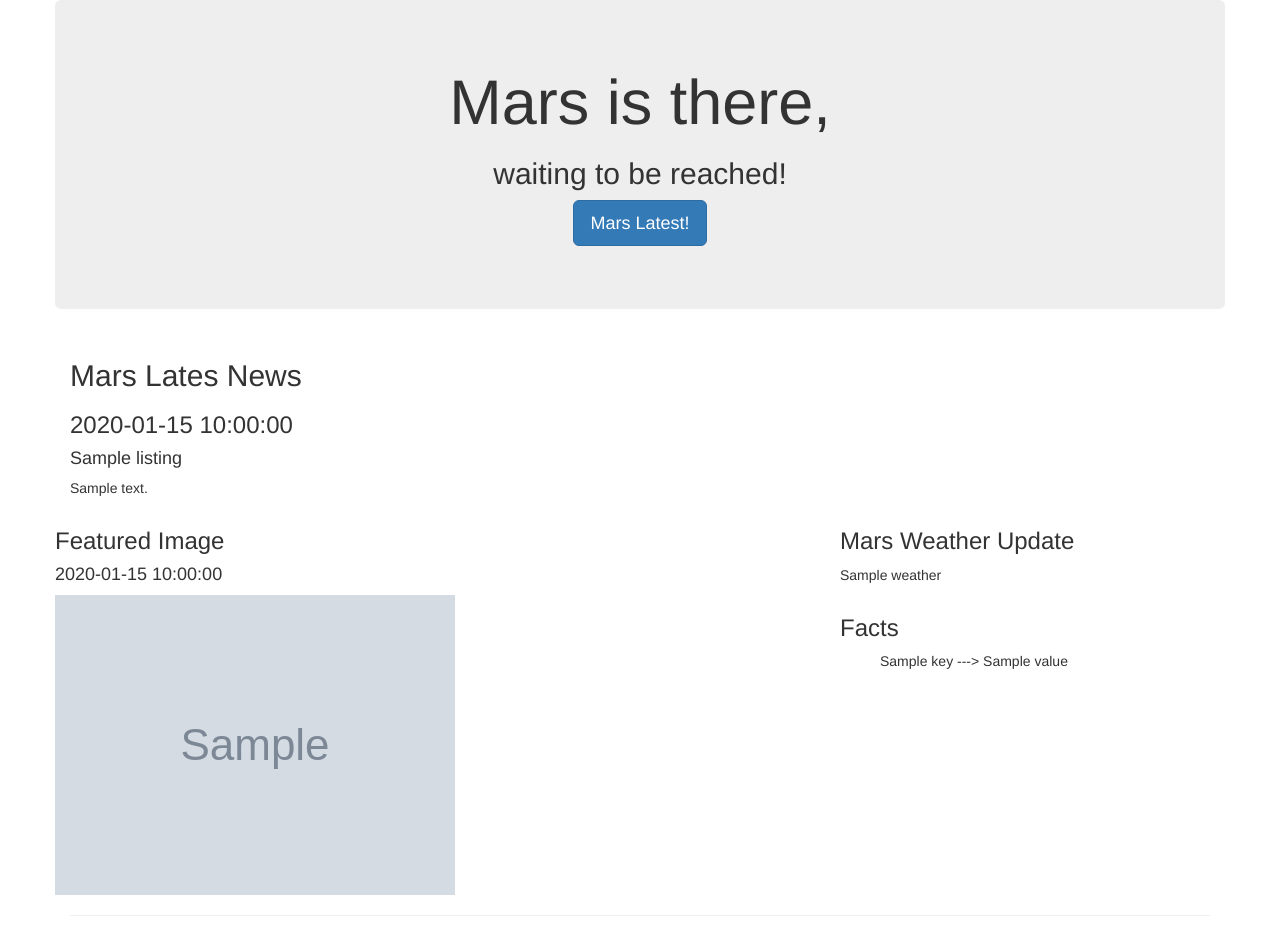
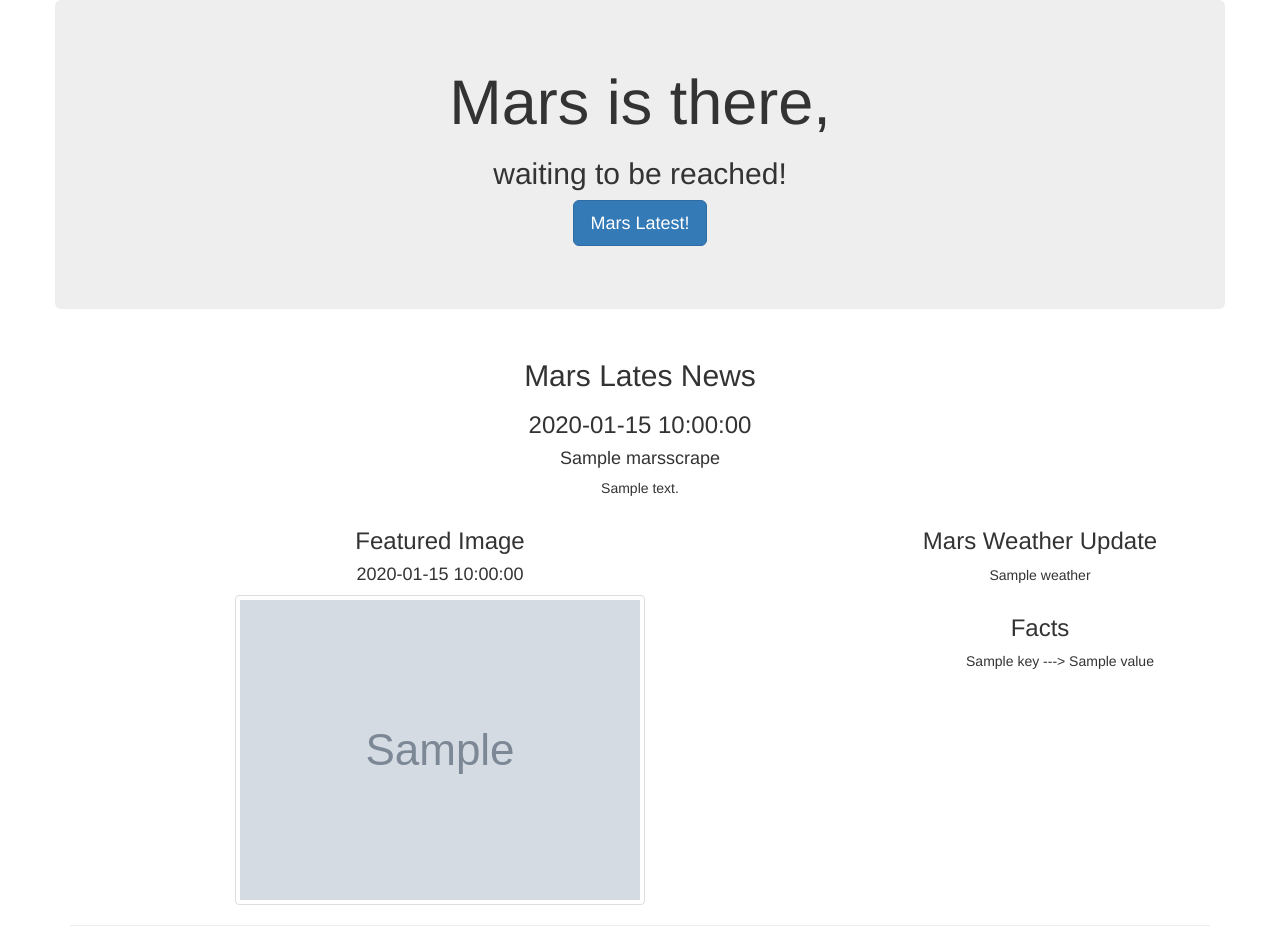
Before and after one commit to aerwemi/Mars-is-there-Flask-App, a Flask app: page / in a window 1280 px wide. Shown: the top 952 px of the page. Run offline with Flask 2, Linux system fonts and the light colour scheme; grey boxes marked "Sample" are stand-in pictures; a database or web service that is not in the repository returns one stand-in record (values such as "Sample title"); some libraries are stand-ins or nearby versions.

Commit message:
updated bootstrap

```diff
--- a/app.py
+++ b/app.py
@@ -9,17 +9,17 @@ mongo = PyMongo(app)
 
 @app.route("/")
 def index():
-    listings = mongo.db.listings.find_one()
-    return render_template("index.html", listings=listings)
+    marsScrape = mongo.db.marsScrape.find_one()
+    return render_template("index.html", marsScrape=marsScrape)
 
 
 @app.route("/scrape")
 def scrape():
-    listings = mongo.db.listings
-    listings_data = scrapeMar.scrape()
-    listings.update(
+    marsScrape = mongo.db.marsScrape
+    marsScrape_data = scrapeMar.scrape()
+    marsScrape.update(
         {},
-        listings_data,
+        marsScrape_data,
         upsert=True
     )
     return redirect("http://localhost:5000/", code=302)
--- a/scrapeMar.py
+++ b/scrapeMar.py
@@ -161,8 +161,4 @@ def scrape():
 
     updates['images']=images
 
-    print(updates)
-
-    #return listings
-    #return news_update
     return updates
--- a/templates/index.html
+++ b/templates/index.html
@@ -13,7 +13,7 @@
 <body>
     <div class="container">
 
-        <div class="row jumbotron text-center bg">
+        <div class="row jumbotron text-center">
             <h1>Mars is there,</h1>
             <h2>waiting to be reached!</h2>
             <p>
@@ -22,30 +22,32 @@
         </div>
 
         <!-- Mars Info -->
-        <div class="row" id="Mars_news">
+        <div class="row text-center" id="Mars_news">
             <div class="col-md-12">
                 <h2 class="heading">Mars Lates News</h2>
-                <h3 class="heading">{{listings.list_date}}</h3>
-                <h4 class="heading">{{listings.content_title}}</h4>
-                <p>{{listings.article_teaser_body}}</p>
+                <h3 class="heading">{{marsScrape.list_date}}</h3>
+                <h4 class="heading">{{marsScrape.content_title}}</h4>
+                <p>{{marsScrape.article_teaser_body}}</p>
             </div>
             <div class="row" id="Info">
                 <div class="col-md-8">
                     <h3 class="heading">Featured Image</h3>
-                    <h4 class="heading">{{listings.featuredDate}}</h4>
-                    <img src={{listings.featuredImage}} alt="Featherd Image">
+                    <h4 class="heading">{{marsScrape.featuredDate}}</h4>
+                    <div class="img-responsive img-thumbnail">
+                    <img src={{marsScrape.featuredImage}} alt="Featherd Image">
+                  </div>
                 </div>
                 <div class="col-md-4">
                     <div class="row">
                         <h3 class="heading">Mars Weather Update</h3>
-                        <p>{{listings.weather}}</p>
+                        <p>{{marsScrape.weather}}</p>
                     </div>
                     <div class="row">
                         <h3 class="heading">Facts</h3>
                         <div>
                             <ul style="list-style: none;">
 
-                                {% for i, j in listings.facts.items() %}
+                                {% for i, j in marsScrape.facts.items() %}
                                 <li>{{i}} ---> {{j}}</li>
                                 {% endfor %}
 
@@ -67,11 +69,11 @@
           </div>
           <div class="row" >
             <div class="col-md-6" >
-              <img class="img-responsive" src={{listings.images[0].cerberus}} alt="cerberus">
+              <img class="img-responsive img-thumbnail" src={{marsScrape.images[0].cerberus}} alt="cerberus">
               <h3>cerberus</h3>
             </div>
             <div class="col-md-6" >
-              <img class="img-responsive" src={{listings.images[1].schiaparelli}} alt="schiaparelli">
+              <img class="img-responsive img-thumbnail" src={{marsScrape.images[1].schiaparelli}} alt="schiaparelli">
               <h3>schiaparelli</h3>
             </div>
           </div>
@@ -82,11 +84,11 @@
 
           <div class="row" >
             <div class="col-md-6" >
-              <img class="img-responsive" src={{listings.images[2].syrtis}} alt="syrtis">
+              <img class="img-responsive img-thumbnail" src={{marsScrape.images[2].syrtis}} alt="syrtis">
               <h3>syrtis</h3>
             </div>
             <div class="col-md-6" >
-              <img class="img-responsive" src={{listings.images[3].valles}} alt="valles">
+              <img class="img-responsive img-thumbnail" src={{marsScrape.images[3].valles}} alt="valles">
               <h3>valles</h3>
             </div>
           </div>
```
